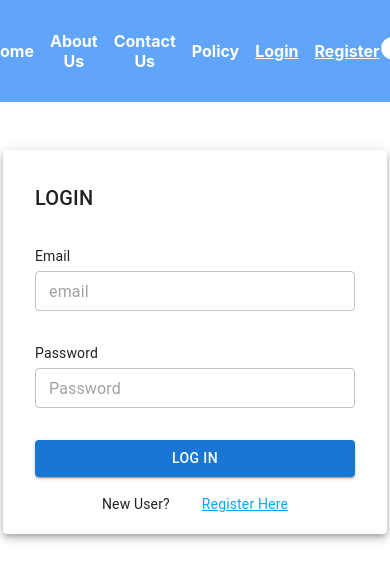
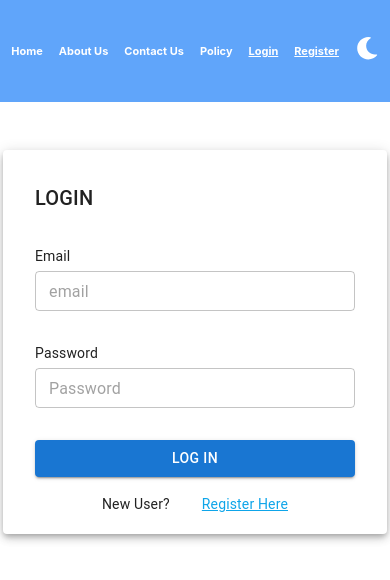
Before and after one commit to mariyasada/test-project, a React (Create React App) app: page / in a window 390 px wide. Shown: the top 580 px of the page. Built offline with nearby package versions, Linux system fonts and the light colour scheme.

Commit message:
refactor:refactoring some css

```diff
--- a/src/Components/Header/Header.css
+++ b/src/Components/Header/Header.css
@@ -39,17 +39,19 @@
     color:yellow;
 }
 
-@media only screen and (min-width: 320px) and (max-width: 780px){
-    .Header_container{
+@media only screen and (min-width: 220px) and (max-width: 900px){
+    .Header_container,
+    .Header_container_dark{
         width: 100%;
         padding: 0.7rem;
     }
-    .Header_points{
+
+    .Header_points,
+    .Header_points_dark{
         margin-right: auto;
         gap:1rem;
-        color:white;
         font-weight: bold;
-        font-size: medium;
+        font-size: 11px;
     }
     .Theme_icon{
         margin-left: auto;
```
